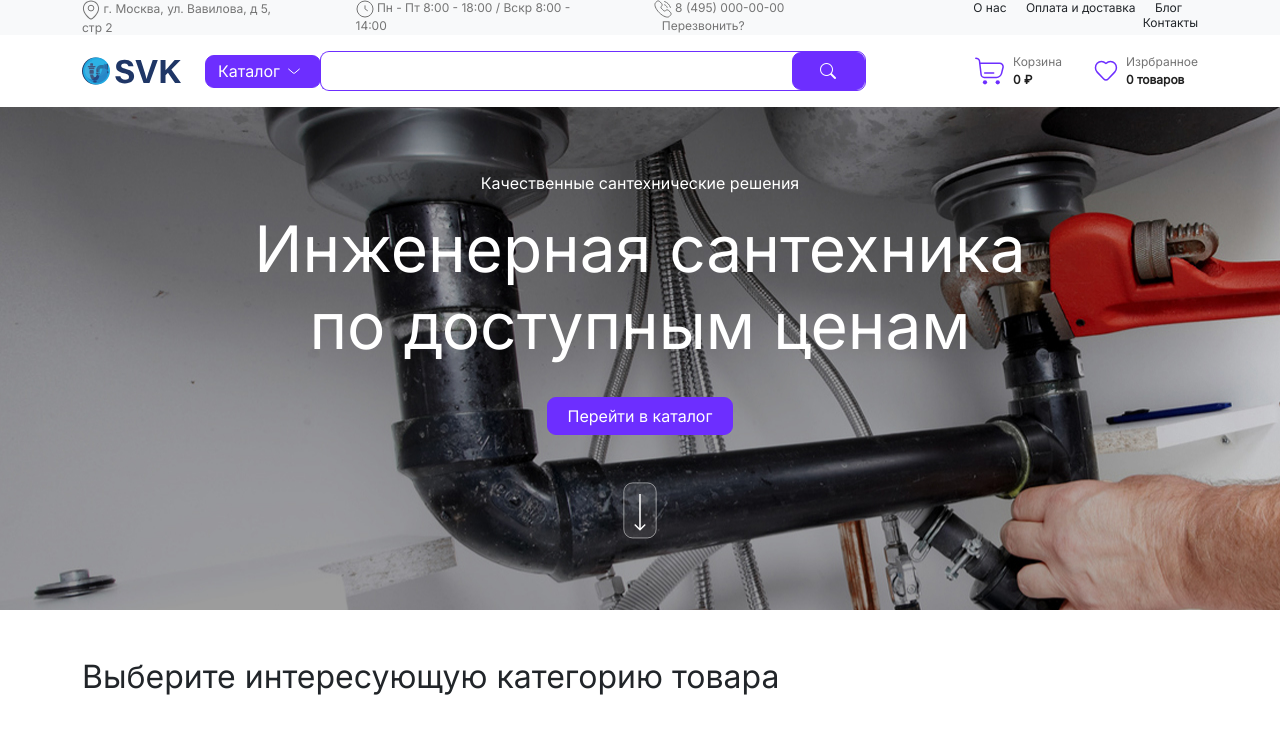
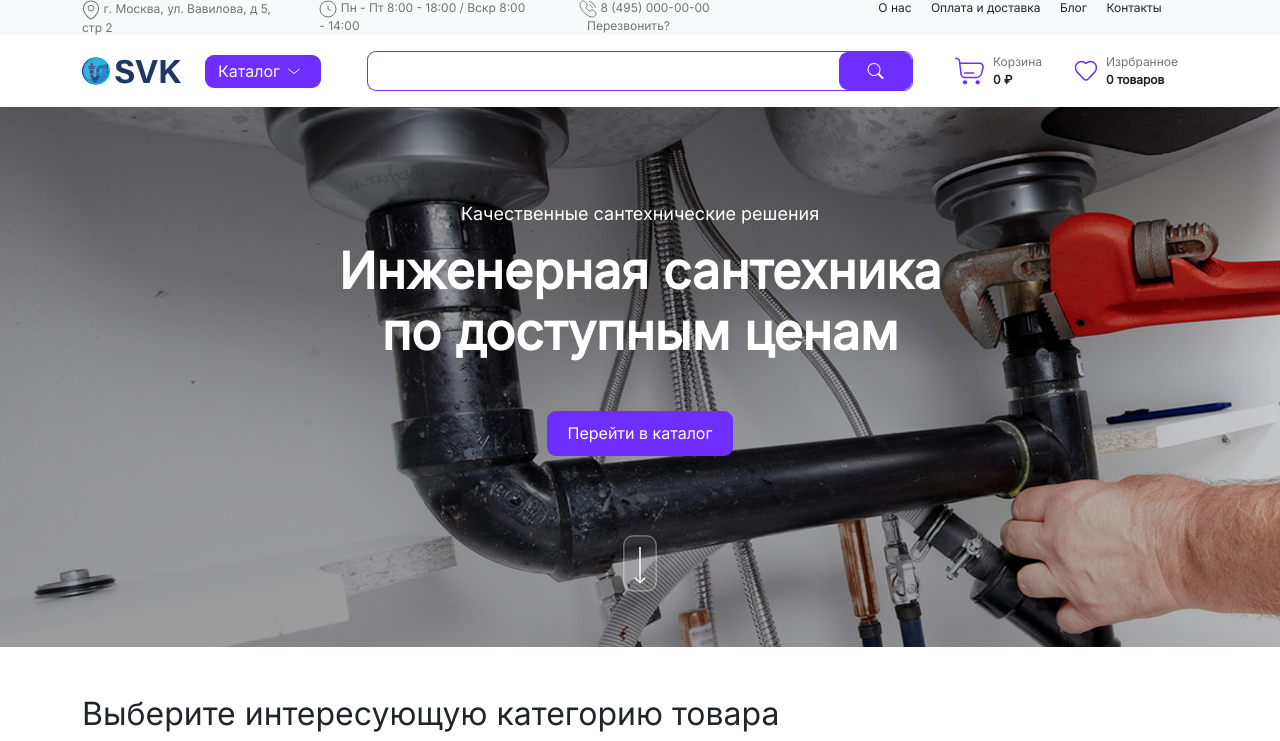
Before and after one commit to ax-ross/is_art_test_layout, a plain HTML site: page index.html in a window 1280 px wide. Shown: the top 741 px of the page. Drawn offline with nearby package versions, Linux system fonts and the light colour scheme.

Commit message:
completed header and preview

```diff
--- a/css/style.css
+++ b/css/style.css
@@ -1,101 +1,109 @@
 body {
     font-family: 'Inter';
 }
-.preview{
+
+.preview {
     background-image: url("../img/background.jpg");
 }
-.top-footer{
+
+.top-footer {
     background-image: url("../img/footer-background.jpg");
 }
 
-.btn-primary{
+.btn-primary {
     background-color: #6d2eff;
     border-color: #6d2eff;
 }
-.btn-primary:hover{
+
+.btn-primary:hover {
     background-color: #6229e6;
     border-color: #6229e6;
 }
 
-.btn-primary.active{
+.btn-primary.active {
     background-color: #6229e6;
     border-color: #6229e6;
 }
 
-.btn-primary:active{
+.btn-primary:active {
     background-color: #6229e6;
     border-color: #6229e6;
 }
 
-.btn-primary.active:focus{
-    box-shadow: 0 0 0 .25rem rgba(109,46,255,.5)
+.btn-primary.active:focus {
+    box-shadow: 0 0 0 .25rem rgba(109, 46, 255, .5);
+    background-color: #6229e6;
 }
 
-.btn-primary:focus{
-    box-shadow: 0 0 0 .25rem rgba(109,46,255,.5)
+.btn-primary:focus {
+    box-shadow: 0 0 0 .25rem rgba(109, 46, 255, .5);
+    background-color: #6229e6;
 }
 
-.btn-outline-primary{
+.btn-outline-primary {
     border-color: #6d2eff;
     color: #6d2eff;
 }
 
-.btn-outline-primary:hover{
+.btn-outline-primary:hover {
     background-color: #6229e6;
     border-color: #6229e6;
     color: white;
 }
 
-.btn-outline-primary.active{
-    background-color: #6229e6;
-    border-color: #6229e6;
-    color: white;
-}
-.btn-outline-primary:active{
+.btn-outline-primary.active {
     background-color: #6229e6;
     border-color: #6229e6;
     color: white;
 }
 
-.btn-outline-primary.active:focus{
-    box-shadow: 0 0 0 .25rem rgba(109,46,255,.5)
-}
-.btn-outline-primary:focus{
-    box-shadow: 0 0 0 .25rem rgba(109,46,255,.5)
+.btn-outline-primary:active {
+    background-color: #6229e6;
+    border-color: #6229e6;
+    color: white;
 }
 
-.list-unstyled a{
+.btn-outline-primary.active:focus {
+    box-shadow: 0 0 0 .25rem rgba(109, 46, 255, .5)
+}
+
+.btn-outline-primary:focus {
+    box-shadow: 0 0 0 .25rem rgba(109, 46, 255, .5)
+}
+
+.list-unstyled a {
     text-decoration: none;
     color: black;
 }
 
-.custom-link{
+.custom-link {
     color: #6d2eff;
 }
 
-.card:hover{
+.card:hover {
     box-shadow: 0 14px 30px -15px rgba(0, 0, 0, 0.75);
 }
-.card{
+
+.card {
     margin-right: 10px;
 }
 
-.top-header-text{
+.top-header-text {
     font-size: 12px;
     line-height: 15px;
     color: #747474
 }
 
-.top-header-navigate-text{
+.top-header-navigate-text {
     font-size: 12px;
     line-height: 15px;
 }
 
-.btn{
+.btn {
     border-radius: 9px;
 }
 
-.catalog-btn{
+.catalog-btn {
     font-size: 16px;
     line-height: 19px;
 }
@@ -104,39 +112,41 @@ body {
     border-color: #6d2eff;
 }
 
-.input-group-text{
+.input-group-text {
     /*background-color: #6d2eff;*/
     border-radius: 9px;
 }
+
 .input-group > :not(:first-child):not(.dropdown-menu):not(.valid-tooltip):not(.valid-feedback):not(.invalid-tooltip):not(.invalid-feedback) {
     margin-left: -1px;
     border-top-left-radius: 9px;
     border-bottom-left-radius: 9px;
 }
 
-.input-search{
+.input-search {
     padding: 0;
     margin-right: -10px;
     border-radius: 9px;
 }
-.form-control:focus{
+
+.form-control:focus {
     box-shadow: none;
     z-index: 1 !important;
     border-color: #6d2eff;
 }
 
-.input-group-search{
+.input-group-search {
     align-items: normal !important;
     padding: 0 !important;
     border: 1px solid #6d2eff;
 }
 
-.search-btn{
+.search-btn {
     width: 73px;
     z-index: 4;
 }
 
-.cart-text, .favorite-text{
+.cart-text, .favorite-text {
     font-size: 12px;
     color: #747474
 }
@@ -145,3 +155,33 @@ body {
     color: #212121;
     font-weight: 600;
 }
+
+.preview-small-text {
+    font-size: 18px;
+    font-weight: 500;
+    line-height: 22px
+}
+
+.preview-large-text{
+    font-size: 50px;
+    font-weight: 600;
+    line-height: 61px;
+}
+
+.cart-favorite{
+    padding-left: 30px;
+}
+
+.go-catalog{
+    font-size: 16px;
+    line-height: 19px;
+    font-weight: 500;
+    padding: 12px;
+}
+
+
+@media only screen and (max-width: 1200px) {
+    .logo, .search, .cart-favorite{
+        padding: 10px;
+    }
+}
--- a/index.html
+++ b/index.html
@@ -16,21 +16,21 @@
     <div class="top-header bg-light">
         <div class="container">
             <div class="row d-flex">
-                <div class="col-md-9 d-flex">
+                <div class="col-md-8 d-flex">
                     <div class="top-header-text me-5">
                         <img src="img/icons/Location.svg" alt="location">
                         г. Москва, ул. Вавилова, д 5, стр 2
                     </div>
-                    <div class="top-header-text me-5 ms-3">
+                    <div class="top-header-text me-5 ">
                         <img src="img/icons/time.svg" alt="time"> Пн - Пт 8:00 - 18:00 / Вскр 8:00 - 14:00
                     </div>
-                    <div class="top-header-text me-5 ms-3">
+                    <div class="top-header-text me-5 ">
                         <img src="img/icons/Calling.svg" alt="calling"> 8 (495) 000-00-00 <span
                             class="ms-2">Перезвонить?</span>
                     </div>
                 </div>
 
-                <div class="col-md-3 top-header-navigate-text text-end">
+                <div class="col-md-4 top-header-navigate-text text-center">
                     <span class="me-3">
                         О нас
                     </span>
@@ -50,7 +50,7 @@
     <div class="bottom-header my-3">
         <div class="container">
             <div class="row d-flex justify-content-between align-items-center">
-                <div class="col-md-2 d-flex">
+                <div class="col-xxl-2 col-xl-3 d-flex logo">
                     <img class="me-4" src="img/icons/logo.svg" alt="logo">
                     <div class="dropdown">
                         <button class="btn btn-primary" type="button" id="dropdownMenuButton1"
@@ -65,7 +65,7 @@
                     </div>
                 </div>
 
-                <div class="col-md-6 d-flex justify-content-end">
+                <div class="col-xl-6 d-flex justify-content-end search">
                     <div class="input-group group-search">
                         <input type="text" class="form-control border-end-0 input-search">
                         <div class="input-group-text input-group-search">
@@ -74,7 +74,7 @@
                         </div>
                     </div>
                 </div>
-                <div class="col-md-3 d-flex justify-content-end">
+                <div class="col-xl-3 d-flex cart-favorite">
                     <img src="img/icons/Cart.svg" alt="cart" class="cart-icon me-2">
                     <div class="d-flex flex-column me-3 cart-text">
                         <span>Корзина</span>
@@ -92,13 +92,13 @@
 </header>
 <section class="preview">
     <div class="container py-5 content-preview text-white d-flex flex-column text-center justify-content-center align-items-center">
-        <p class="mt-3">Качественные сантехнические решения</p>
-        <p class="display-3 mb-0">
+        <p class="mt-5 preview-small-text">Качественные сантехнические решения</p>
+        <p class="mb-0 preview-large-text">
             Инженерная сантехника
         </p>
-        <p class="display-3 mt-0 mb-4">по доступным ценам</p>
-        <button class="btn btn-primary col-md-2 mt-2 mb-4">Перейти в каталог</button>
-        <button class="btn btn-primary-outline my-3"><img src="img/icons/arrow.svg" alt="arrow"></button>
+        <p class="mt-0 mb-4 preview-large-text">по доступным ценам</p>
+        <button class="btn btn-primary col-md-2 mt-4 mb-4 go-catalog">Перейти в каталог</button>
+        <button class="btn btn-primary-outline mt-5"><img src="img/icons/arrow.svg" alt="arrow"></button>
     </div>
 </section>
 <section class="category mt-5">
```
